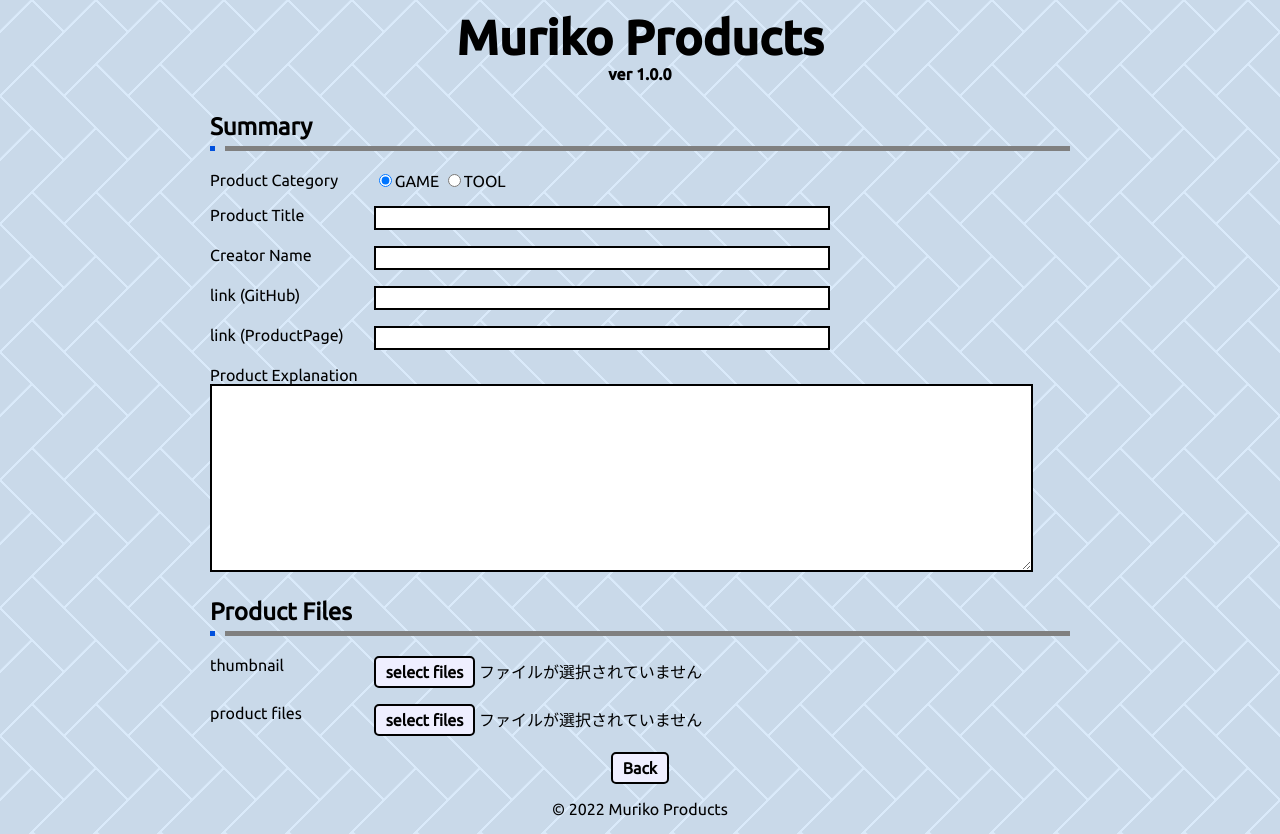
After one commit to kouheyHEY/Muriko_Products, a PHP site: page /postProduct.php in a window 1280 px wide. The commit adds this page. Run offline with PHP 8.4, Linux system fonts and the light colour scheme; some libraries are stand-ins or nearby versions.

Commit message:
update php

```diff
--- /dev/null
+++ b/page_php/css/postProduct.css
@@ -0,0 +1,55 @@
+/* 入力フォームタイトル */
+.input-title {
+    width: 160px;
+    display: inline-block;
+
+    vertical-align: top;
+}
+
+/* 入力フォーム */
+.product-info input[type="text"],
+.product-info textarea {
+    /* 初期化用 */
+    -webkit-appearance: none;
+    -moz-appearance: none;
+    appearance: none;
+    background: transparent;
+    border: none;
+    border-radius: 0;
+    font: inherit;
+    outline: none;
+}
+
+.product-info input[type="text"],
+.product-info textarea {
+    /* デザイン用 */
+    border: 2px solid black;
+    background-color: white;
+}
+
+.product-info input[type="text"]:focus,
+.product-info textarea:focus {
+    border-color: #000088;
+    background-color: #EFFAFF;
+}
+
+/* ファイルアップロードボタン */
+.file-upload-button {
+    padding: 5px 10px;
+    color: black;
+    background-color: #efefff;
+    border: 2px solid black;
+    border-radius: 5px;
+
+    display: inline-block;
+    font-size: 1rem;
+    font-weight: bold;
+}
+
+.file-upload-button:hover {
+    background-color: #d0d0ef;
+}
+
+.product-details input[type="file"] {
+    display: none;
+}
--- a/page_php/inc/page/header.php
+++ b/page_php/inc/page/header.php
@@ -16,8 +16,13 @@
     <link rel="stylesheet" href="../css/common.css">
     <script src="https://code.jquery.com/jquery-3.2.1.min.js"></script>
 
+    <!-- cssファイルの読み込み -->
     <link rel="stylesheet" href="../css/productList.css">
     <link rel="stylesheet" href="../css/product.css">
+    <link rel="stylesheet" href="../css/postProduct.css">
+
+    <!-- jsファイルの読み込み -->
+    <script type="text/javascript" src="../script/commonScript.js"></script>
 </head>
 
 <body>
--- /dev/null
+++ b/page_php/inc/page/postProduct.php
@@ -0,0 +1,81 @@
+<!-- 各phpファイル読み込み -->
+<?php
+    include_once("./inc/logic/productList_logic.php");
+?>
+
+<!-- メイン -->
+<main>
+
+    <!-- プロダクト情報入力 -->
+    <form action="#" method="post" enctype="multipart/form-data" class="product-info">
+
+        <!-- コンテンツタイトル -->
+        <div class="content-title">
+            <span>Summary</span>
+        </div>
+
+        <!-- プロダクト登録 -->
+        <div class="product-summary">
+
+            <!-- 基本情報 -->
+            <p>
+                <label class="input-title">Product Category </label>
+                <input type="radio" name="category" value="GAME" checked>GAME
+                <input type="radio" name="category" value="TOOL">TOOL
+            </p>
+            <p>
+                <label class="input-title">Product Title</label>
+                <input type="text" name="title" size="40" minlength="3">
+            </p>
+            <p>
+                <label class="input-title">Creator Name</label>
+                <input type="text" name="creator" size="40" minlength="1">
+            </p>
+            <p>
+                <label class="input-title">link (GitHub)</label>
+                <input type="text" name="github" size="40">
+            </p>
+            <p>
+                <label class="input-title">link (ProductPage)</label>
+                <input type="text" name="productPage" size="40">
+            </p>
+            <p>
+                <label class="input-title">Product Explanation</label>
+                <textarea name="productExp" cols="80" rows="10"></textarea>
+            </p>
+        </div>
+
+        <!-- 詳細情報 -->
+        <div class="content-title">
+            <span>Product Files</span>
+        </div>
+
+        <div class="product-details">
+
+            <!-- サムネイル -->
+            <p>
+                <label class="input-title">thumbnail</label>
+                <label class="file-upload-button">
+                    select files<input type="file" name="thumbnail">
+                </label>
+                <span class="file-name">ファイルが選択されていません</span>
+            </p>
+
+            <!-- プロダクトファイル -->
+            <p>
+                <label class="input-title">product files</label>
+                <label class="file-upload-button">
+                    select files<input type="file" name="productFile">
+                </label>
+                <span class="file-name">ファイルが選択されていません</span>
+            </p>
+
+        </div>
+
+    </form>
+
+    <div class="button-back button-link">
+        <a href="./index.php">Back</a>
+    </div>
+
+</main>
--- /dev/null
+++ b/page_php/postProduct.php
@@ -0,0 +1,8 @@
+<!-- ヘッダー読み込み -->
+<?php include_once("./inc/page/header.php"); ?>
+
+<!-- プロダクト一覧ページ読み込み -->
+<?php include_once("./inc/page/postProduct.php"); ?>
+
+<!-- フッター読み込み -->
+<?php include_once("./inc/page/footer.php"); ?>
```
Also changed, not shown: page_php/inc/logic/postProduct_logic.php (added), page_php/script/commonScript.js (added).
